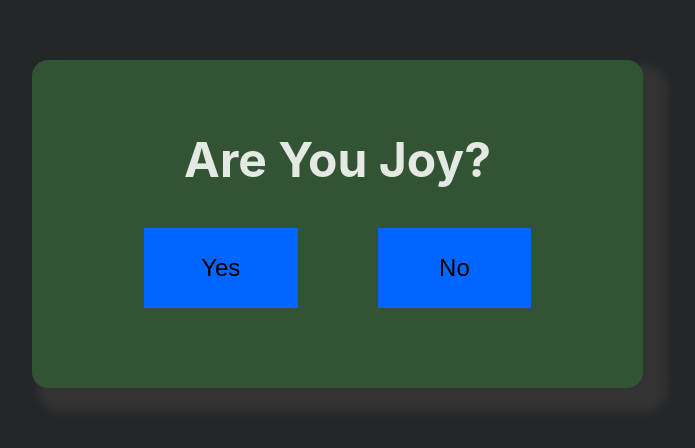
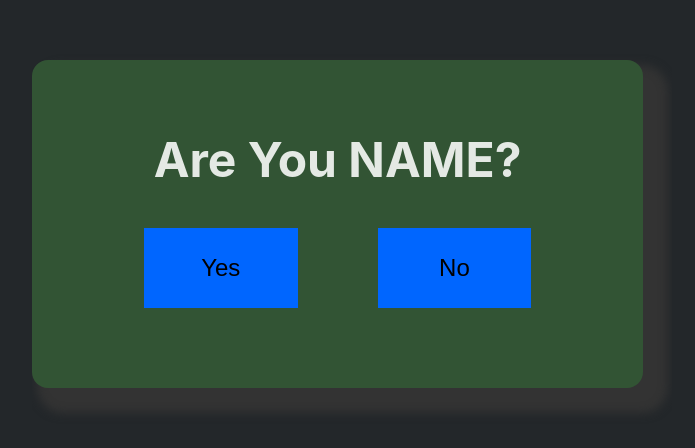
Before and after one commit to ArturSahakyan/ForHer, a React (Vite) app in the folder showoff-app/: page / in a window 1280 px wide. Shown: the part 160-608 px from the top of the page, without its empty margins (288-983 px from the left). Built offline with nearby package versions, Linux system fonts and the light colour scheme.

Commit message:
Reset Name T_T

```diff
--- a/showoff-app/src/components/IsHer.tsx
+++ b/showoff-app/src/components/IsHer.tsx
@@ -18,7 +18,7 @@ function IsHer({passQ}: {passQ:()=>void}) {
   }
 
    return (<div className="quiz">
-     <h1 className="quiz__heading">Are You Joy?</h1>
+     <h1 className="quiz__heading">Are You NAME?</h1>
      <div className="grid grid--1x2">
        <button
          className="button button-primary"
```
